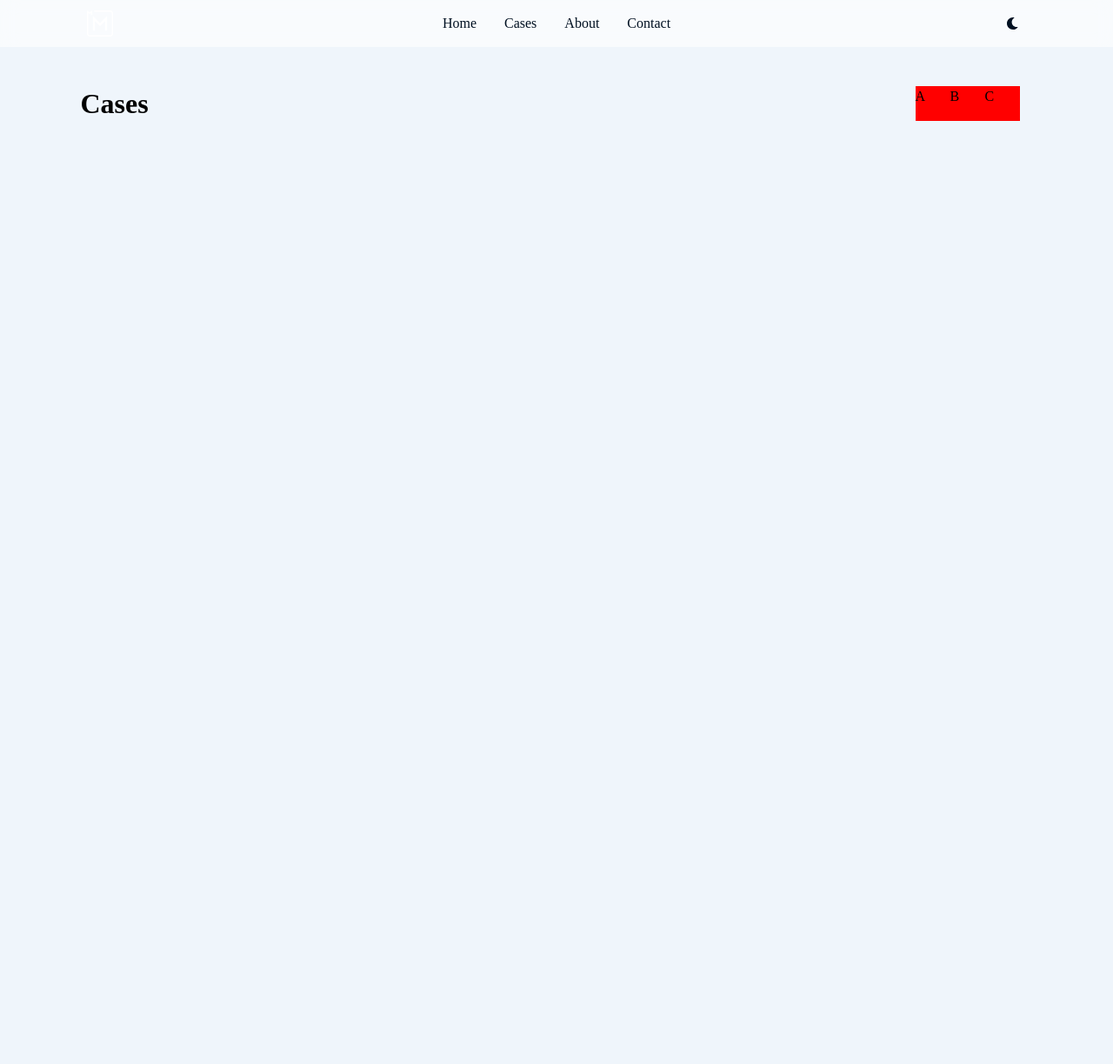
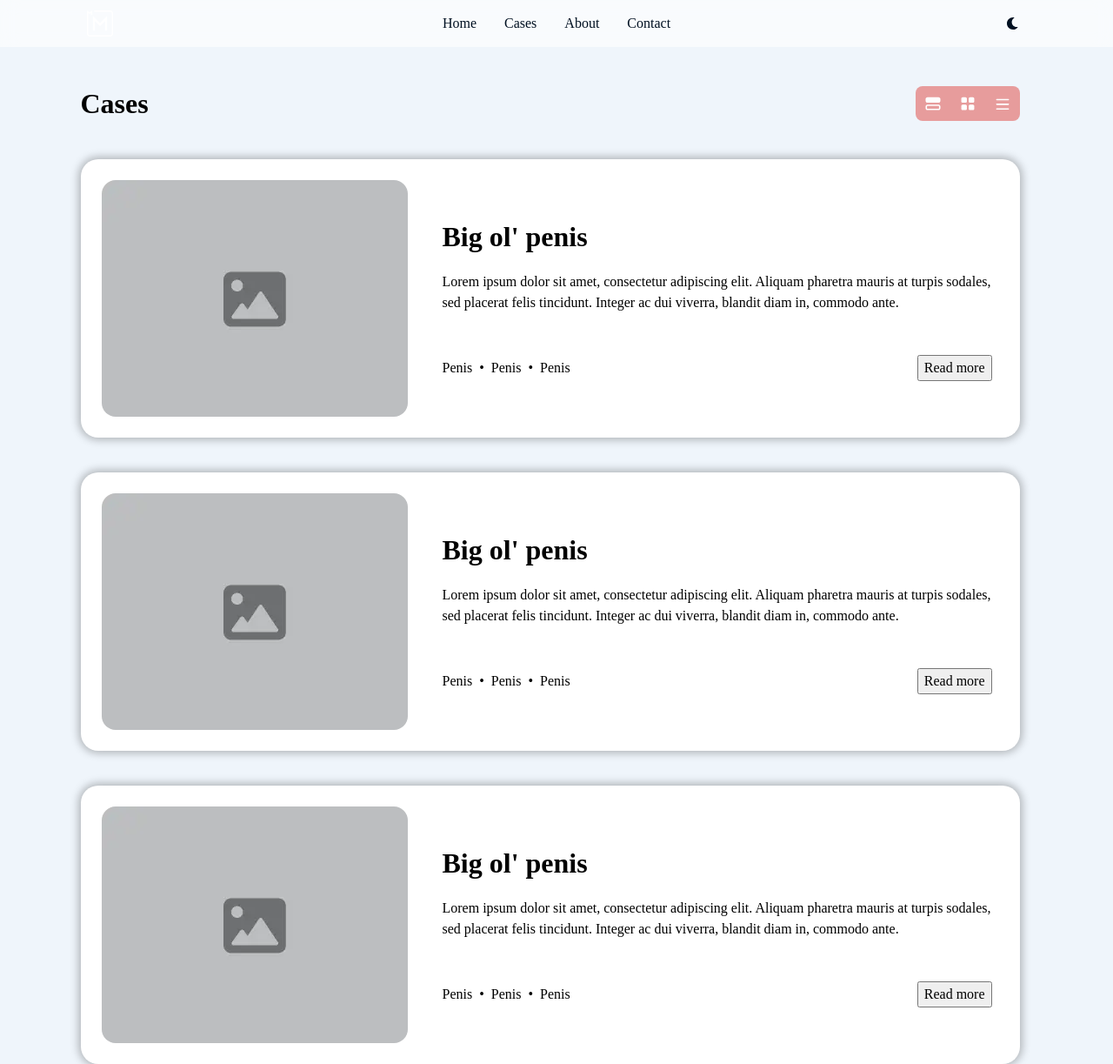
Before and after one commit to MozesMiko/Portfolio, a PHP site: page /cases in a window 1280 px wide. Shown: the whole page at 87% size. Before the commit the page ends 139 px from the top, so only its background shows below. Run offline with PHP 8.4, Linux system fonts and the light colour scheme.

Commit message:
feat: added CSS style for card visualisation
I added styling on how to visualise cards in small-card and row styles

```diff
--- a/cases/index.html
+++ b/cases/index.html
@@ -35,9 +35,74 @@
     <div class="header-and-display-control">
       <h1>Cases</h1>
       <div class="display-control">
-        <div>A</div>
-        <div>B</div>
-        <div>C</div>
+        <div><img src="/img/shared_assets/diagram-cells.svg" alt=""></div>
+        <div><img src="/img/shared_assets/grid-2.svg" alt=""></div>
+        <div><img src="/img/shared_assets/bars.svg" alt=""></div>
+      </div>
+    </div>
+    <div class="card-container">
+      <div class="case-card">
+        <div class="case-thumbnail">
+          <img src="/img/shared_assets/case-placeholder.webp" alt="">
+        </div>
+        <div class="case-content">
+          <div class="case-information">
+            <h1 class="case-card-title">Big ol' penis</h1>
+            <p class="case-card-text">Lorem ipsum dolor sit amet, consectetur adipiscing elit. Aliquam pharetra
+            mauris at turpis sodales, sed placerat felis tincidunt. Integer ac dui
+            viverra, blandit diam in, commodo ante.</p>
+          </div>
+          <div class="tags-and-button">
+            <div class="tag-container">
+              <p>Penis</p>
+              <p>Penis</p>
+              <p>Penis</p>
+            </div>
+            <a href="#"><button>Read more</button></a>
+          </div>
+        </div>
+      </div>
+      <div class="case-card">
+        <div class="case-thumbnail">
+          <img src="/img/shared_assets/case-placeholder.webp" alt="">
+        </div>
+        <div class="case-content">
+          <div class="case-information">
+            <h1 class="case-card-title">Big ol' penis</h1>
+            <p class="case-card-text">Lorem ipsum dolor sit amet, consectetur adipiscing elit. Aliquam pharetra
+            mauris at turpis sodales, sed placerat felis tincidunt. Integer ac dui
+            viverra, blandit diam in, commodo ante.</p>
+          </div>
+          <div class="tags-and-button">
+            <div class="tag-container">
+              <p>Penis</p>
+              <p>Penis</p>
+              <p>Penis</p>
+            </div>
+            <a href="#"><button>Read more</button></a>
+          </div>
+        </div>
+      </div>
+      <div class="case-card">
+        <div class="case-thumbnail">
+          <img src="/img/shared_assets/case-placeholder.webp" alt="">
+        </div>
+        <div class="case-content">
+          <div class="case-information">
+            <h1 class="case-card-title">Big ol' penis</h1>
+            <p class="case-card-text">Lorem ipsum dolor sit amet, consectetur adipiscing elit. Aliquam pharetra
+            mauris at turpis sodales, sed placerat felis tincidunt. Integer ac dui
+            viverra, blandit diam in, commodo ante.</p>
+          </div>
+          <div class="tags-and-button">
+            <div class="tag-container">
+              <p>Penis</p>
+              <p>Penis</p>
+              <p>Penis</p>
+            </div>
+            <a href="#"><button>Read more</button></a>
+          </div>
+        </div>
       </div>
     </div>
   </div>
--- a/style.css
+++ b/style.css
@@ -402,79 +402,6 @@ h1, h2, h3, h4, h5, h6 {
     justify-content: space-between;
   }
 
-  .case-card {
-    display: flex;
-    align-items: center;
-    width: 100%;
-    border-radius: 20px;
-    background-color: white;
-    box-shadow: 0px 0px 10px 3px rgba(0, 0, 0, 0.25);
-    overflow: hidden;
-  }
-
-  .case-thumbnail {
-    padding: 24px;
-    align-self: stretch;
-    width: 400px;
-    flex-shrink: 0;
-  }
-
-  .case-thumbnail img {
-    border-radius: 16px;
-    height: 100%;
-    object-fit: cover;
-  }
-
-  .case-content {
-    /* background-color: yellow; */
-    display: flex;
-    flex-direction: column;
-    gap: 48px;
-    padding: 32px 32px 32px 16px;
-  }
-
-  .case-information {
-    display: flex;
-    flex-direction: column;
-    gap: 16px;
-  }
-
-  .tags-and-button {
-    display: flex;
-    gap: 8px;
-    justify-content: space-between;
-    align-items: center;
-  }
-
-  .tag-container {
-    display: flex;
-    justify-content: flex-start;
-    flex-wrap: wrap;
-    gap: 8px;
-  }
-
-  .tag-container p:nth-child(2)::before,
-  .tag-container p:nth-child(3)::before {
-    content: "\2022";
-    margin-right: 8px;
-  }
-
-  @container (max-width: 736px) {
-    .case-card {
-      flex-direction: column;
-    }
-
-    .case-thumbnail {
-      width: 100%;
-    }
-
-    .case-thumbnail img {
-      height: 272px;
-      object-fit: cover;
-      width: 100%;
-    }
-  }
-
 /* #endregion */
 
 /* #region - About Me Section */
@@ -557,15 +484,196 @@ h1, h2, h3, h4, h5, h6 {
 
 .display-control {
   display: flex;
+  border-radius: 8px;
+  overflow: hidden;
 }
 
 .display-control div {
+  display: flex;
+  justify-content: center;
+  align-items: center;
   aspect-ratio: 1/1;
   height: 40px;
-  background: red;
+  background: #E79C9C;
+}
+
+.cases-page .content-container {
+  display: flex;
+  flex-direction: column;
+  gap: 40px;
+}
+
+.card-container {
+  display: flex;
+  flex-direction: column;
+  gap: 40px;
+  container-type: inline-size;
 }
 
 /* #endregion*/
+
+/* #region - Cards */
+
+.case-card {
+  display: flex;
+  align-items: center;
+  width: 100%;
+  border-radius: 20px;
+  background-color: white;
+  box-shadow: 0px 0px 10px 3px rgba(0, 0, 0, 0.25);
+  overflow: hidden;
+}
+
+.case-thumbnail {
+  padding: 24px;
+  align-self: stretch;
+  width: 400px;
+  flex-shrink: 0;
+}
+
+.case-thumbnail img {
+  border-radius: 16px;
+  height: 100%;
+  object-fit: cover;
+}
+
+.case-content {
+  /* background-color: yellow; */
+  display: flex;
+  flex-direction: column;
+  gap: 48px;
+  padding: 32px 32px 32px 16px;
+}
+
+.case-information {
+  display: flex;
+  flex-direction: column;
+  gap: 16px;
+}
+
+.tags-and-button {
+  display: flex;
+  gap: 8px;
+  justify-content: space-between;
+  align-items: center;
+}
+
+.tag-container {
+  display: flex;
+  justify-content: flex-start;
+  flex-wrap: wrap;
+  gap: 8px;
+}
+
+.tag-container p:nth-child(2)::before,
+.tag-container p:nth-child(3)::before {
+  content: "\2022";
+  margin-right: 8px;
+}
+
+@container (max-width: 736px) {
+  .case-card {
+    flex-direction: column;
+  }
+
+  .case-thumbnail {
+    width: 100%;
+  }
+
+  .case-thumbnail img {
+    height: 272px;
+    object-fit: cover;
+    width: 100%;
+  }
+}
+
+/* #region - Small cards*/
+
+.card-container.view-small {
+  flex-direction: row;
+  flex-wrap: wrap;
+}
+
+.view-small .case-card {
+  flex-direction: row;
+  flex: 1 1 0;
+  min-width: 304px;
+}
+
+.view-small .case-card-text,
+.view-small .tag-container {
+  display: none;
+}
+
+.view-small .case-thumbnail {
+  padding: 0px;
+  max-width: 50%;
+}
+
+.view-small .case-thumbnail img {
+  height: 100%;
+}
+
+.view-small .case-card h1 {
+  font-size: 20px;
+  line-height: 2em;
+  padding: 0px;
+}
+
+.view-small .case-content {
+  padding: 24px;
+  flex: 1;
+}
+
+.view-small .tags-and-button {
+  justify-content: flex-end;
+}
+
+/* #endregion*/
+
+/* #region - Row cards*/
+
+.card-container.view-row {
+  flex-direction: column;
+  gap: 0px;
+  border-radius: 12px;
+  overflow: hidden;
+  box-shadow: 0px 0px 10px 3px rgba(0, 0, 0, 0.25);
+}
+
+.view-row .case-card:not(:first-child):not(:last-child) {
+  border-top: 1px solid #CCC;
+  border-bottom: 1px solid #CCC;
+}
+
+.view-row .case-card {
+  box-shadow: none;
+  border-radius: 0px;
+}
+
+.view-row .case-card-text,
+.view-row .tag-container,
+.view-row .case-thumbnail {
+  display: none;
+}
+
+.view-row .case-content {
+  flex-direction: row;
+  flex-grow: 1;
+  justify-content: space-between;
+  padding: 18.5px 32px;
+}
+
+.view-row .case-content h1 {
+  font-size: 18px;
+  font-weight: normal;
+}
+
+/* #endregion */
+
+/* #endregion */
+
+/* #region - General */
 
 html {
   background: #EFF5FB;
@@ -598,3 +706,5 @@ button {
     margin: 0 20px;
   }
 }
+
+/* #endregion*/
```
Also changed, not shown: img/shared_assets/bars.svg (added), img/shared_assets/diagram-cells.svg (added), img/shared_assets/grid-2.svg (added).
